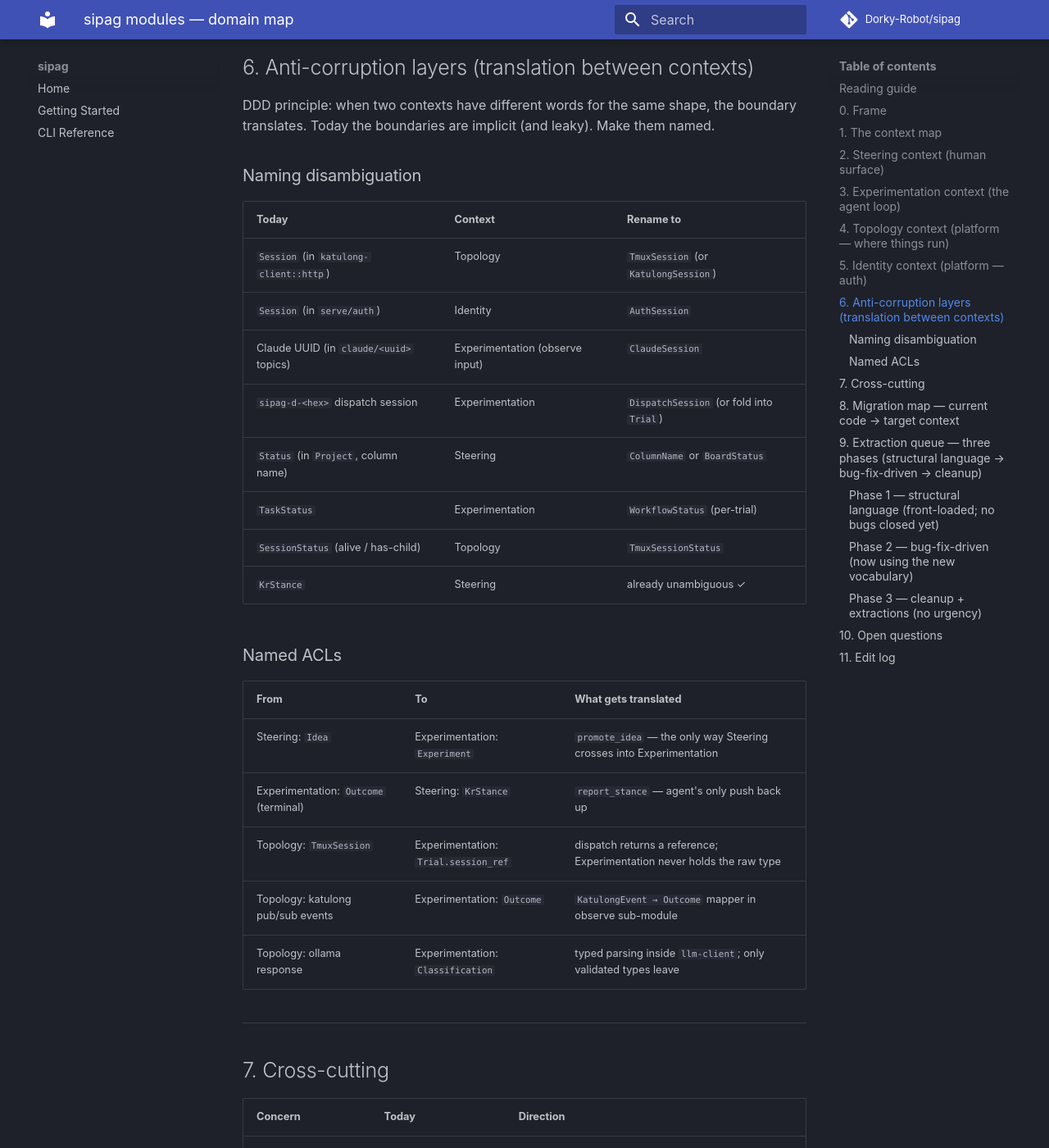
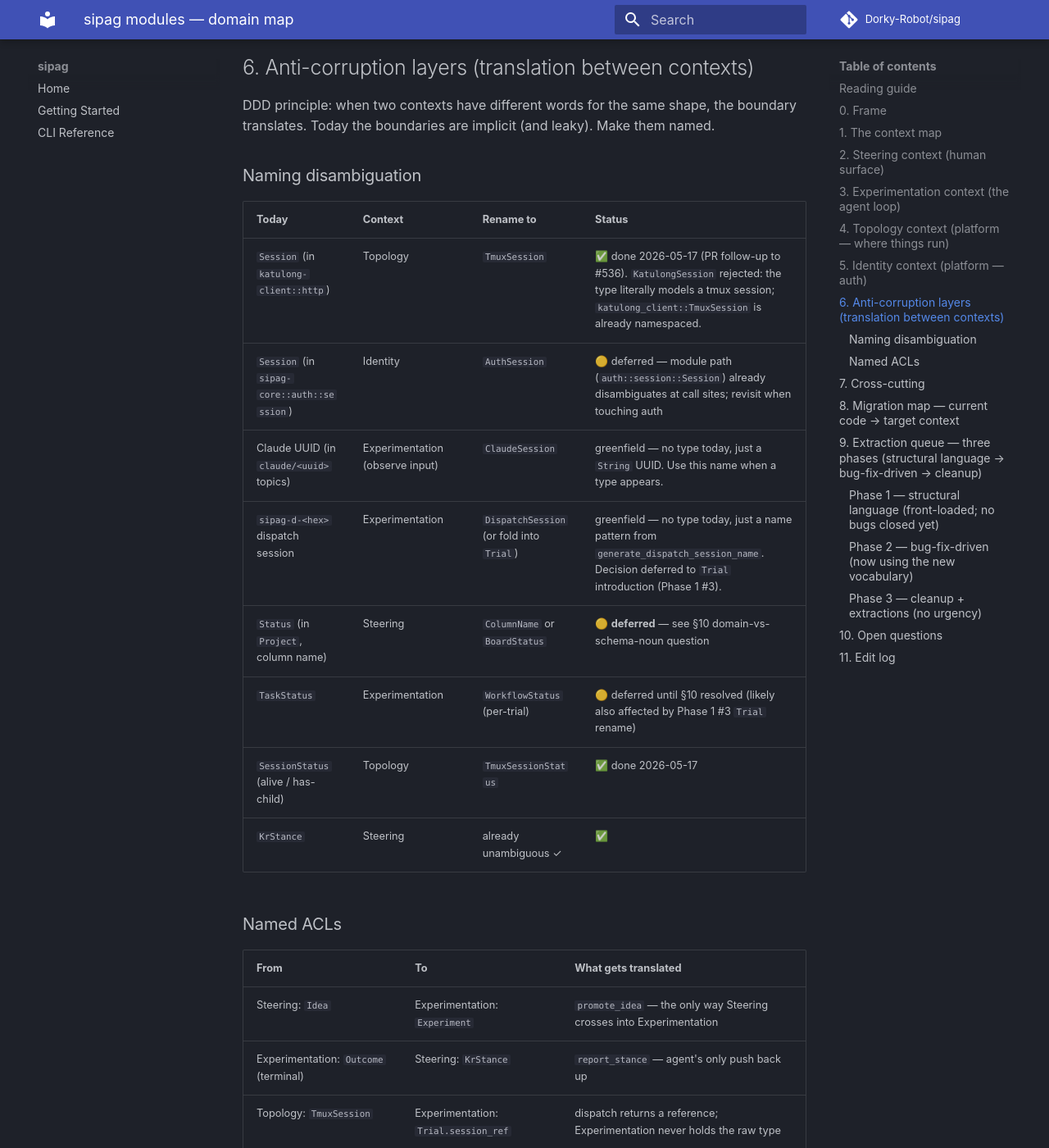
Before and after one commit to Dorky-Robot/sipag, an MkDocs documentation site: the page built from docs/modules.md, in a window 1280 px wide and 1400 px high, scrolled down 7485 px. Shown: the whole window at 82% size. Built offline with MkDocs 1.6.1 and Material for MkDocs 9.7.7, drawn with Linux system fonts in a browser that asks for light colours; comment, search, counter and statistics services are not loaded; some of the changed text lies outside the part shown.

Commit message:
refactor(katulong-client): rename Session → TmuxSession, SessionStatus → TmuxSessionStatus
Phase 1 item #2 of the modular refactor (partial — scoped to the
katulong-client side of the §6 disambiguation table).

The `Session` identifier was overloaded across three types
(katulong_client::Session for the wire shape, katulong_client::SessionStatus
for the alive/has-child shape, sipag_core::auth::session::Session for
browser auth state). Module paths kept them compile-distinct but the
name collision forced readers to look at imports to know which one any
given call site referred to, and any file importing both needed `as`
aliases.

This PR renames the two katulong-client types to their domain-accurate
names (they literally model tmux sessions; `katulong_client::TmuxSession`
is unambiguous). The sipag-side `sipag_core::auth::session::Session`
stays as-is for now — its module path already disambiguates at call
sites, and the rename is cosmetic until something forces us to touch
auth.

Changes:
- katulong-client/src/http.rs — Session/SessionStatus type + impl +
  method signatures + doc references
- katulong-client/src/lib.rs — re-export
- katulong-client/src/serve.rs — `current: Mutex<Option<(...)>>` field +
  `api_sessions` return type
- sipag/src/serve/katulong_proxy.rs — extract_session_id + the 409
  fallback list deserializer
- docs/modules.md — §6 rename table updated with per-row status,
  §9 #2 marked partially landed, edit log entry

Deferred per scope decisions (recorded in §6 + §9 #2):
- auth::session::Session → AuthSession (module path disambiguates;
  revisit when touching auth)
- Project::Status / TaskStatus / etc. (waiting on §10
  domain-vs-schema-noun open question)
- ClaudeSession / DispatchSession (greenfield names; DispatchSession
  likely folds into Trial in Phase 1 #3)

KatulongSession was considered for the rename target but rejected:
TmuxSession is more accurate (the type IS a tmux session, not just a
katulong wire shape), and the crate name already namespaces it.

Validation: make dev (cargo fmt + clippy -D warnings + cargo test
--workspace) passes.

```diff
--- a/docs/modules.md
+++ b/docs/modules.md
@@ -197,16 +197,16 @@ DDD principle: when two contexts have different words for the same shape, the bo
 
 ### Naming disambiguation
 
-| Today | Context | Rename to |
-|---|---|---|
-| `Session` (in `katulong-client::http`) | Topology | `TmuxSession` (or `KatulongSession`) |
-| `Session` (in `serve/auth`) | Identity | `AuthSession` |
-| Claude UUID (in `claude/<uuid>` topics) | Experimentation (observe input) | `ClaudeSession` |
-| `sipag-d-<hex>` dispatch session | Experimentation | `DispatchSession` (or fold into `Trial`) |
-| `Status` (in `Project`, column name) | Steering | `ColumnName` or `BoardStatus` |
-| `TaskStatus` | Experimentation | `WorkflowStatus` (per-trial) |
-| `SessionStatus` (alive / has-child) | Topology | `TmuxSessionStatus` |
-| `KrStance` | Steering | already unambiguous ✓ |
+| Today | Context | Rename to | Status |
+|---|---|---|---|
+| `Session` (in `katulong-client::http`) | Topology | `TmuxSession` | ✅ done 2026-05-17 (PR follow-up to #536). `KatulongSession` rejected: the type literally models a tmux session; `katulong_client::TmuxSession` is already namespaced. |
+| `Session` (in `sipag-core::auth::session`) | Identity | `AuthSession` | 🟡 deferred — module path (`auth::session::Session`) already disambiguates at call sites; revisit when touching auth |
+| Claude UUID (in `claude/<uuid>` topics) | Experimentation (observe input) | `ClaudeSession` | greenfield — no type today, just a `String` UUID. Use this name when a type appears. |
+| `sipag-d-<hex>` dispatch session | Experimentation | `DispatchSession` (or fold into `Trial`) | greenfield — no type today, just a name pattern from `generate_dispatch_session_name`. Decision deferred to `Trial` introduction (Phase 1 #3). |
+| `Status` (in `Project`, column name) | Steering | `ColumnName` or `BoardStatus` | 🟡 **deferred** — see §10 domain-vs-schema-noun question |
+| `TaskStatus` | Experimentation | `WorkflowStatus` (per-trial) | 🟡 deferred until §10 resolved (likely also affected by Phase 1 #3 `Trial` rename) |
+| `SessionStatus` (alive / has-child) | Topology | `TmuxSessionStatus` | ✅ done 2026-05-17 |
+| `KrStance` | Steering | already unambiguous ✓ | ✅ |
 
 ### Named ACLs
 
@@ -270,7 +270,7 @@ The trade-off: Phase 1 PRs don't close open bugs. They earn their keep by making
 ### Phase 1 — structural language (front-loaded; no bugs closed yet)
 
 1. **Deprecate `feature.rs` + `refine.rs`.** Experimentation. Strip wiring, add deprecation notes per `[[feedback-deprecate-with-rationale]]`. Stops the old kanban language from competing with the new. Lowest coupling, ships first.
-2. **Naming disambiguation pass.** Cross-cutting. Mechanical rename: `Session` → `TmuxSession` / `AuthSession` / `ClaudeSession` / `DispatchSession`; `Status` → `KrStance` / `WorkflowStatus` / `ColumnName` / `TmuxSessionStatus` per the §6 table. One focused PR per context to keep diffs reviewable.
+2. **Naming disambiguation pass.** Cross-cutting. Mechanical rename per the §6 table — splitting overloaded `Session` and `Status` across contexts. Sized as multiple focused PRs (one per context) to keep diffs reviewable. **Partially landed 2026-05-17**: katulong-client's `Session` → `TmuxSession` and `SessionStatus` → `TmuxSessionStatus` done; auth's `Session` → `AuthSession` deferred (module path already disambiguates); all `Status` renames deferred until §10 domain-vs-schema-noun question resolves; `ClaudeSession` / `DispatchSession` are greenfield names for types that don't exist yet.
 3. **`Experiment` + `Trial` + `Outcome` + `IteratePolicy` as first-class types.** Experimentation. Additive — introduce alongside `Task`, alias `Task = Trial` for transition. Includes moving `board/observation.rs` into Experimentation. First-class on-disk format for `Experiment` per [[project-sipag-work-model-experimentation]].
 4. **`Idea` aggregate + `promote_idea` ACL.** Steering ↔ Experimentation. First instance of a named cross-context translation; sets the pattern for future ACLs.
 5. **Agent API published-language types.** Steering. Define the typed shapes for read-only KR/objective views and `report_stance` commands — *types only*, no endpoint wiring yet. Establishes the protocol so Phase 2 work can write toward it.
@@ -316,3 +316,4 @@ The trade-off: Phase 1 PRs don't close open bugs. They earn their keep by making
 - 2026-05-17 — re-sequenced §9 into three phases (structural language first, then bug-fix-driven, then cleanup). Rationale: every PR that ships in the old vocabulary entrenches it. Front-loading language work means subsequent PRs migrate the codebase organically.
 - 2026-05-17 — review-fix round on PR #536 — fixed URL typo (keglong → katulong), normalized memory name to `feedback-deprecate-with-rationale`, corrected LOC counts (feature/refine/auth), enumerated `serve/workers/` files, added `serve/categorize.rs` row, added Claude-subprocess breadcrumb to §4, closed pubsub open question with grep finding, opened topology-split and domain-vs-schema-noun questions in §10, acknowledged phase-ordering trade-off in §9 (interleaving permissible after #1 + #2 land), explicit TUI-as-third-dedup-site note.
 - 2026-05-17 — review-fix round 2 on PR #536 — reverted the **factually wrong** pubsub resolution (sipag's broker has 16+ internal publish sites — it's load-bearing, NOT a deprecation candidate); reframed §10 + §9 #16 around the correct architectural question (in-process broker vs routing into katulong's broker). LOC drift round-2 (feature.rs 837→847, refine.rs 1364→1367 — the round-1 banner additions pushed them up again). Normalized the two memory references that still used the unprefixed form (`[[memory: deprecate-with-rationale]]` in the §0 legend and `[[fix-at-right-layer]]` in pubsub paragraphs).
+- 2026-05-17 — Phase 1 #2 (partial): renamed `katulong_client::Session` → `TmuxSession` and `katulong_client::SessionStatus` → `TmuxSessionStatus` (plus the one external consumer in `sipag/src/serve/katulong_proxy.rs`). `KatulongSession` rejected in favor of `TmuxSession` — the type literally models a tmux session and `katulong_client::` already namespaces it. Deferred: auth's `Session` (module path disambiguates), all `Status` renames (waiting on §10 domain-vs-schema-noun), `ClaudeSession` / `DispatchSession` (greenfield names for types not yet introduced). §6 table updated with per-row status; §9 #2 noted as partially landed.
```
Also changed, not shown: 4 other files.
